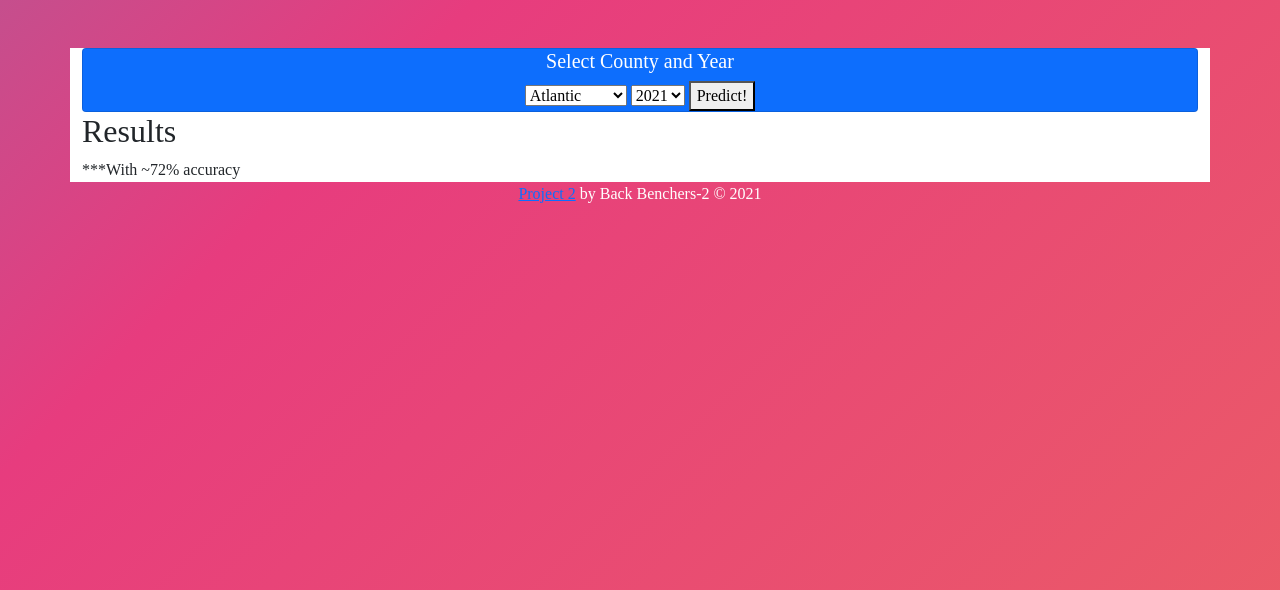
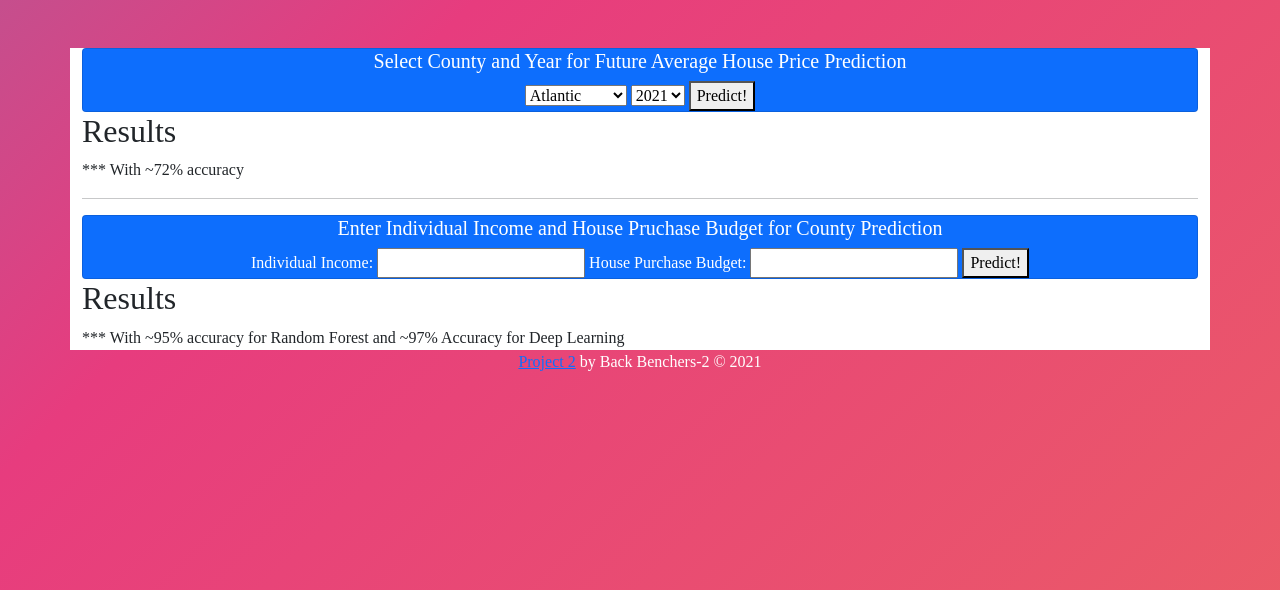
Before and after one commit to NinaLAnderson3/Project3, a Flask app: template templates/prediction.html in a window 1280 px wide. Shown: the part 62-652 px from the top of the page. Run offline with Flask 2, Linux system fonts and the light colour scheme; the template is opened without the code that fills it, so the values that code supplies are empty.

Commit message:
rfm and deep prediction working

```diff
--- /dev/null
+++ b/Resources/RFM_eval.csv
@@ -0,0 +1,5 @@
+,RF Accuracy
+Base Train Model,100.0%
+Base Test Model,92.683%
+Tuned Train Model,100.0%
+Tuned Test Model,95.122%
--- a/app.py
+++ b/app.py
@@ -1,10 +1,14 @@
 # dependencies
 from flask import Flask, render_template, jsonify ,url_for, request
 import pandas as pd
+import numpy as np
 from sqlalchemy import create_engine
 import json
 import requests
 import joblib
+from sklearn.model_selection import train_test_split
+from sklearn.preprocessing import LabelEncoder, MinMaxScaler
+from tensorflow.keras.models import load_model
 
 # establishing DB connection
 database_path = "Resources/NJ_CPS.sqlite"
@@ -653,7 +657,7 @@ def data_school_filter():
     print("Data retrieval successfull")
     return data_csv
 
-# get data from school for filtering
+# linear regression endpoint
 @app.route("/prediction", methods=['GET','POST'])
 def prediction():
     # rfm_model = joblib.load("Models/NJ_rfm.sav")
@@ -662,7 +666,7 @@ def prediction():
     if request.method == "POST":
        # getting input for county from HTML form
        county_fips = request.form.get("county")
-       # getting input with name = lname in HTML form
+       # getting input for year from HTML form
        year = request.form.get("year")
        best_array = pd.DataFrame({'year':year,'violent_crime':df['violent_crime'].min(), 'murder':df['murder'].min(), 'rape':df['rape'].min(),
             'robbery':df['robbery'].min(), 'aggravated_assault':df['aggravated_assault'].min(), 'property_crime': df['property_crime'].min(),
@@ -688,5 +692,53 @@ def prediction():
        return render_template('prediction.html', info = results)
     return render_template('prediction.html')
 
+# Radnom forest and deep learning endpoint
+@app.route("/prediction2", methods=['GET','POST'])
+def prediction2():
+    rfm_model = joblib.load("Models/NJ_rfm.sav")
+    nj_deep_model = load_model("Models/NJ_deep_learning.h5")
+    df = pd.read_csv('resources/final_data.csv')
+    X = df.drop(['county', 'county_fips'], axis=1)
+    y = df["county"]
+    X_train, X_test, y_train, y_test = train_test_split(X, y, random_state=1)
+    X_scaler = MinMaxScaler().fit(X_train)
+    label_encoder = LabelEncoder()
+    label_encoder.fit(y_train)
+    if request.method == "POST":
+       # getting input for income from HTML form
+       income = int(request.form.get("income"))
+
+       # getting input for budget from HTML form
+       budget = int(request.form.get("budget"))
+       rfm_array = pd.DataFrame({'year':df['year'].max(),'violent_crime':df['violent_crime'].min(), 'murder':df['murder'].min(),
+            'rape':df['rape'].min(),'robbery':df['robbery'].min(), 'aggravated_assault':df['aggravated_assault'].min(),
+            'property_crime': df['property_crime'].min(),'burglary':df['burglary'].min(),
+            'larceny_theft':df['larceny_theft'].mean(),'motor_vehicle_theft':df['motor_vehicle_theft'].min(),
+            'arson':df['arson'].min(),
+            'frm_30':df['frm_30'].min(), 'points_30': df['points_30'].min(),
+            'frm_15':df['frm_15'].min(), 'points_15':df['points_15'].min(),
+            'median_hh_income': income, 'median_hh_inc_moe': df['median_hh_inc_moe'].mean(),
+            'poverty_count': df['poverty_count'].min(), 'poverty_count_moe': df['poverty_count_moe'].mean(),
+            'poverty_rate':df['poverty_rate'].mean(), 'poverty_rate_moe':df['poverty_rate_moe'].mean(),'price':budget},[0])
+       rfm_predictions = rfm_model.predict(rfm_array)
+       deep_learning_array = pd.DataFrame({'year':df['year'].max(),'violent_crime':df['violent_crime'].min(), 'murder':df['murder'].min(),
+            'rape':df['rape'].min(),'robbery':df['robbery'].min(), 'aggravated_assault':df['aggravated_assault'].min(),
+            'property_crime': df['property_crime'].min(),'burglary':df['burglary'].min(),
+            'larceny_theft':df['larceny_theft'].mean(),'motor_vehicle_theft':df['motor_vehicle_theft'].min(),
+            'arson':df['arson'].min(),
+            'frm_30':df['frm_30'].min(), 'points_30': df['points_30'].min(),
+            'frm_15':df['frm_15'].min(), 'points_15':df['points_15'].min(),
+            'median_hh_income': income, 'median_hh_inc_moe': df['median_hh_inc_moe'].mean(),
+            'poverty_count': df['poverty_count'].min(), 'poverty_count_moe': df['poverty_count_moe'].mean(),
+            'poverty_rate':df['poverty_rate'].min(), 'poverty_rate_moe':df['poverty_rate_moe'].mean(),'price':budget},[0])
+       deep_learning_array_scaled = X_scaler.transform(deep_learning_array)
+       deep_learning_prediction = np.argmax(nj_deep_model.predict(deep_learning_array_scaled), axis = -1)
+       deep_learning_predicted_labels = label_encoder.inverse_transform(deep_learning_prediction)
+       result_df= pd.DataFrame({'Income': income,'Budget': budget,'Random Forest Prediction': rfm_predictions, "Deep Learning Prediction": deep_learning_predicted_labels})
+       html_table = result_df.to_html(index=False, header=True, border=1, justify = 'left',classes="bg-light table table-striped table-bordered")
+       results = html_table
+       return render_template('prediction.html', info2 = results)
+    return render_template('prediction.html')
+
 if __name__ == "__main__":
     app.run(debug = True)
--- a/templates/prediction.html
+++ b/templates/prediction.html
@@ -56,7 +56,7 @@
         <div class="row">
             <div class="col-lg-12 justify-content-center pull-right" data-aos="fade-down" data-aos-easing="linear" data-aos-duration="1000">
               <div class="card bg-primary text-center text-white">
-                <h5>Select County and Year</h5>
+                <h5>Select County and Year for Future Average House Price Prediction</h5>
                 <form name="county" action="{{ url_for('prediction') }}" method='POST'>
                     <select name="county">
                         <option value="1">Atlantic</option>
@@ -98,10 +98,34 @@
 
             <div>
                 {{info|safe}}
-               </div>
+            </div>
             {% endblock %}
           </div>
-          <span>***With ~72% accuracy</span>
+          <span>*** With ~72% accuracy</span>
+          <br><hr>
+      <div class="row">
+        <div class="col-lg-12 justify-content-center pull-right" data-aos="fade-down" data-aos-easing="linear" data-aos-duration="1000">
+          <div class="card bg-primary text-center text-white">
+            <h5>Enter Individual Income and House Pruchase Budget for County Prediction</h5>
+            <form name = "amount" action="{{ url_for('prediction2') }}" method="post">
+              <label for="income">Individual Income:</label>
+              <input type="text" id="income" name="income" placeholder="">
+              <label for="budget">House Purchase Budget:</label>
+              <input type="text" id="budget" name="budget" placeholder="">
+              <button type="submit">Predict!</button>
+            </form>
+          </div>
+          {% block content2 %}
+          <h2>Results</h2>
+
+          <div>
+              {{info2|safe}}
+          </div>
+          {% endblock %}
+        </div>
+        <span>*** With ~95% accuracy for Random Forest and ~97% Accuracy for Deep Learning</span>
+        </div>
+      </div>
     </div>
     <footer class="mastfoot mt-auto text-center text-white">
       <div class="inner">
```
Also changed, not shown: 5 other files.
